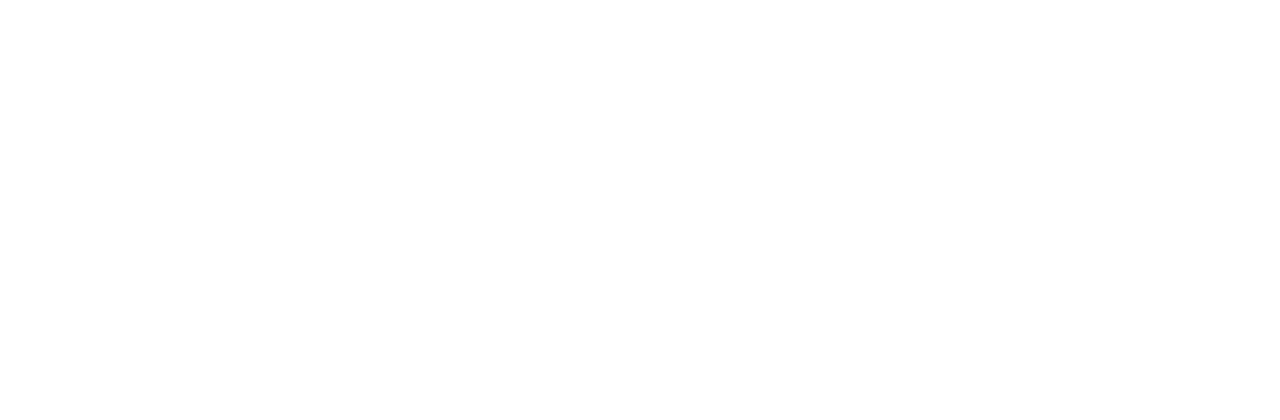
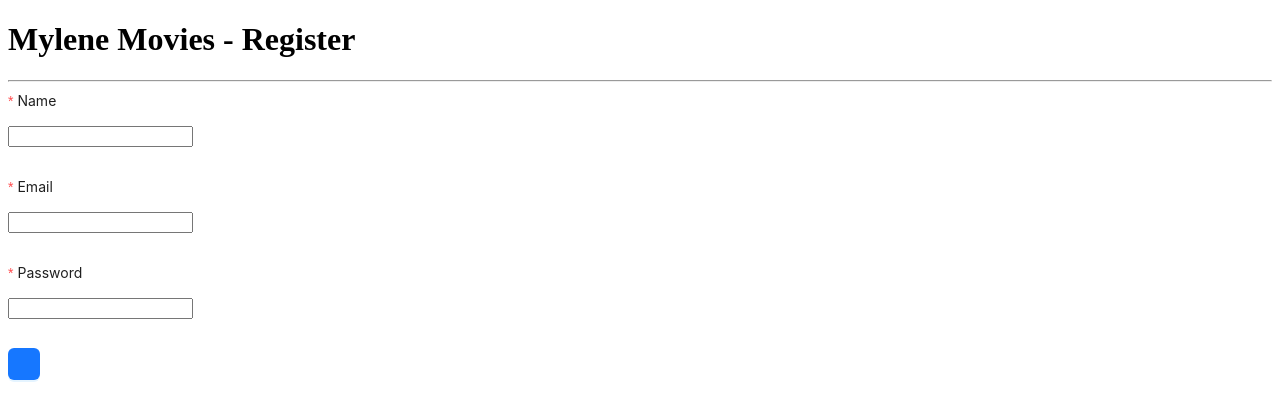
Before and after one commit to JoergeRyan/movie-ticketing-system-react-js, a React (Create React App) app in the folder movie-ticketing-system/: page /menu in a window 1280 px wide. Shown: the top 420 px of the page. Built offline with nearby package versions, Linux system fonts and the light colour scheme.

Commit message:
AddedMenuFolder

```diff
--- a/movie-ticketing-system/src/App.js
+++ b/movie-ticketing-system/src/App.js
@@ -1,12 +1,17 @@
-
+import Menu from "./Menu";
+import React from 'react'
+import {BrowserRouter, Routes, Route} from 'react-router-dom';
 
 function App() {
   return (
     <div className="App">
-      <header className="App-header">
+      <BrowserRouter>
+        <Routes>
+            <Route path="menu" element={<Menu/>}></Route>
+        </Routes>
+      </BrowserRouter>
+    </div>
 
-      </header>
-    </div>
   );
 }
 
--- /dev/null
+++ b/movie-ticketing-system/src/Menu/index.js
@@ -0,0 +1,43 @@
+import React from 'react'
+import { Button, Form} from 'antd';
+
+
+function Menu() {
+  return (
+    <div className="flex justify-center h-screen items-center bg-primary">
+       <div className='card p-3 w-400'>
+          <h1 className='text-xl mb-2'>
+              Mylene Movies - Register
+          </h1>
+          <hr/>
+          <Form
+            layout = "vertical">
+              <Form.Item
+                  label = "Name"
+                  name = "name"
+                  rules = {[{required:true, message: "Please input your name!"}]}
+              >
+                  <input type="text"></input>
+              </Form.Item>
+              <Form.Item
+                  label = "Email"
+                  name = "email"
+                  rules = {[{required:true, message: "Please input your email!"}]}
+              >
+                  <input type="text"></input>
+              </Form.Item>
+              <Form.Item
+                  label = "Password"
+                  name = "password"
+                  rules = {[{required:true, message: "Please input your password!"}]}
+              >
+                  <input type="password"></input>
+              </Form.Item>
+              <Button type="primary" htmlType='submit' title='REGISTER'/>
+          </Form>
+       </div>
+    </div>
+  );
+}
+
+export default Menu;
```
